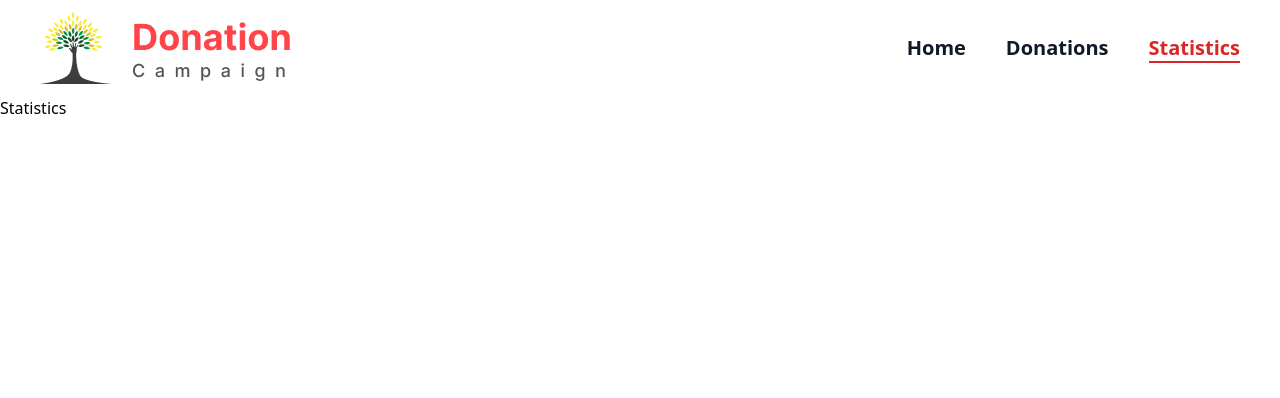
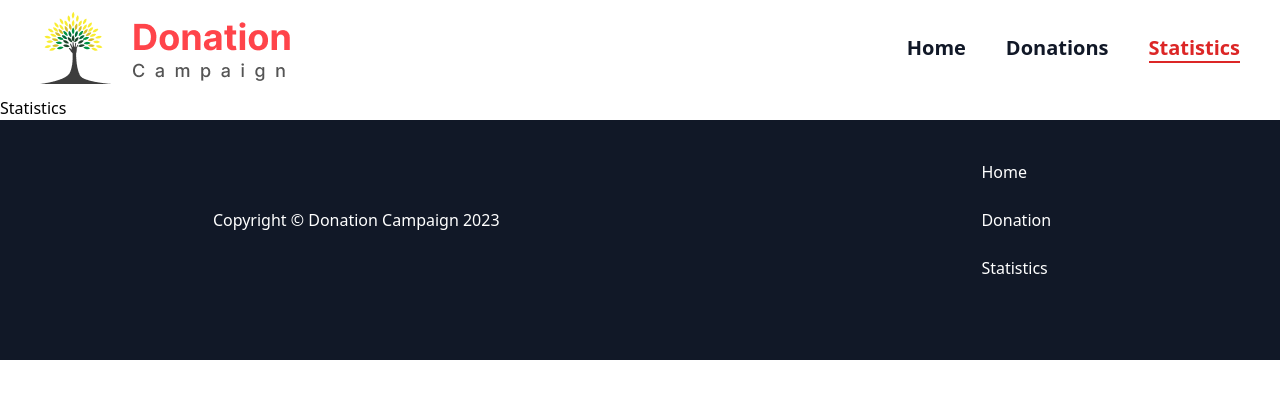
Before and after one commit to anupamahalder/Fund-Joy-Donation-React-Project, a React (Vite) app: page /statistics in a window 1280 px wide. Shown: the top 398 px of the page. Built offline with nearby package versions, Linux system fonts and the light colour scheme.

Commit message:
Added footer where the pages link are linked with page names

```diff
--- a/src/Components/DonationCard/DonationDetail.jsx
+++ b/src/Components/DonationCard/DonationDetail.jsx
@@ -1,9 +1,14 @@
 import PropTypes from 'prop-types';
 const DonationDetail = ({findDonation}) => {
     // console.log(findDonation);
+    // destructure the findonation
+    const { Price, Title, Picture} = findDonation;
     return (
-        <div>
-            <h1>Hello donation details</h1>
+        <div className='max-w-[1300px] mx-auto mb-20 p-4'>
+            <img src={Picture} className='h-[80vh] w-full rounded-xl mx-auto' alt="" />
+            <p>
+            Your generous donation can make a world of difference to those in need. Every contribution, whether big or small, helps us create a brighter future and provide essential assistance to those facing adversity. With your support, we can continue our mission to bring hope, relief, and positive change to the lives of individuals and communities in need. Your donation fuels our efforts to make the world a better place, and together, we can make a lasting impact that reverberates far beyond today. Please consider giving today and be a part of our journey towards a better tomorrow.
+            </p>
         </div>
     );
 };
--- /dev/null
+++ b/src/Components/Footer/Footer.jsx
@@ -0,0 +1,21 @@
+import { Link } from "react-router-dom";
+const Footer = () => {
+    return (
+        <div className="bg-gray-900 h-60">
+            <div className="flex gap-10 justify-around items-center text-white">
+                <div className="p-6">
+                    <h1>Copyright &copy; Donation Campaign 2023</h1>
+                </div>
+                <div className="p-10 ">
+                    <ul className="flex flex-col gap-6">
+                        <Link to='/'>Home</Link>
+                        <Link to='/donations'>Donation</Link>
+                        <Link to='/statistics'>Statistics</Link>
+                    </ul>
+                </div>
+            </div>
+        </div>
+    );
+};
+
+export default Footer;
--- a/src/Layout/MainLayout.jsx
+++ b/src/Layout/MainLayout.jsx
@@ -1,10 +1,14 @@
 import { Outlet } from "react-router-dom";
 import Navbar from "../Components/Header/Navbar";
+import Footer from "../Components/Footer/Footer";
 const MainLayout = () => {
     return (
-        <div className="max-w-[1300px] max-auto">
-            <Navbar></Navbar>
-            <Outlet></Outlet>
+        <div>
+            <div className="max-w-[1300px] max-auto">
+                <Navbar></Navbar>
+                <Outlet></Outlet>
+            </div>
+            <Footer></Footer>
         </div>
     );
 };
--- a/src/Pages/Donation/DonationDetails.jsx
+++ b/src/Pages/Donation/DonationDetails.jsx
@@ -1,15 +1,24 @@
-import { useLoaderData } from "react-router-dom";
+import { useEffect, useState } from "react";
+import { useLoaderData, useParams } from "react-router-dom";
 import DonationDetail from "../../Components/DonationCard/DonationDetail";
 
 const DonationDetails = () => {
+    //declare a state to store data
+    const [dontaionData, setDonationData] = useState({});
     const donations = useLoaderData();
     //destructure id
-    const {ID} = donations;
-    const findDonation = donations?.find(oneDonation => oneDonation.id === ID);
-    // console.log('From donation one detail: ',findDonation);
+    const {ID} = useParams();
+    // find the dotation card
+    useEffect (()=>{
+        const findDonation = donations?.find(oneDonation => oneDonation.id == ID);
+        //set to the state
+        setDonationData(findDonation);
+    },
+    [ID, donations]);
+    console.log('From donation one detail: ',dontaionData);
     return (
         <div className="my-20 mx-auto">
-            <DonationDetail key={ID} findDonation={findDonation}></DonationDetail>
+            <DonationDetail key={ID} dontaionData={dontaionData}></DonationDetail>
         </div>
     );
 };
--- a/src/Pages/Home/Home.jsx
+++ b/src/Pages/Home/Home.jsx
@@ -35,7 +35,7 @@ const Home = () => {
             </div>
             {/* Showing donation card  */}
             <div className="flex justify-center mx-auto mt-60">
-                <div className="grid grid-cols-2 md:grid-cols-3 lg:grid-cols-4 gap-3">
+                <div className="grid grid-cols-2 px-4 md:grid-cols-3 lg:grid-cols-4 gap-3">
                     {
                         // mapping through all data
                         donationData.map(donation => <DonationCardList key={donation.ID} donation={donation}></DonationCardList>)
```
